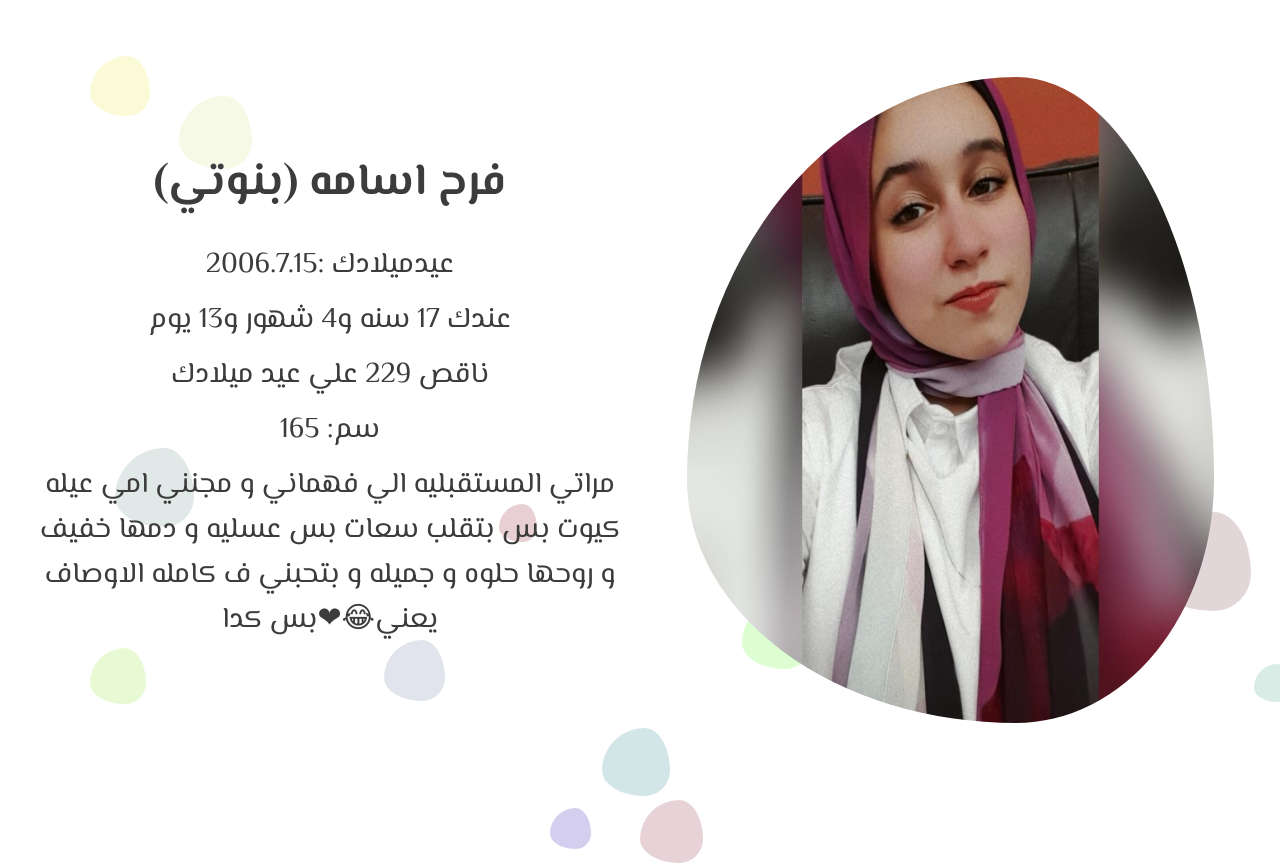
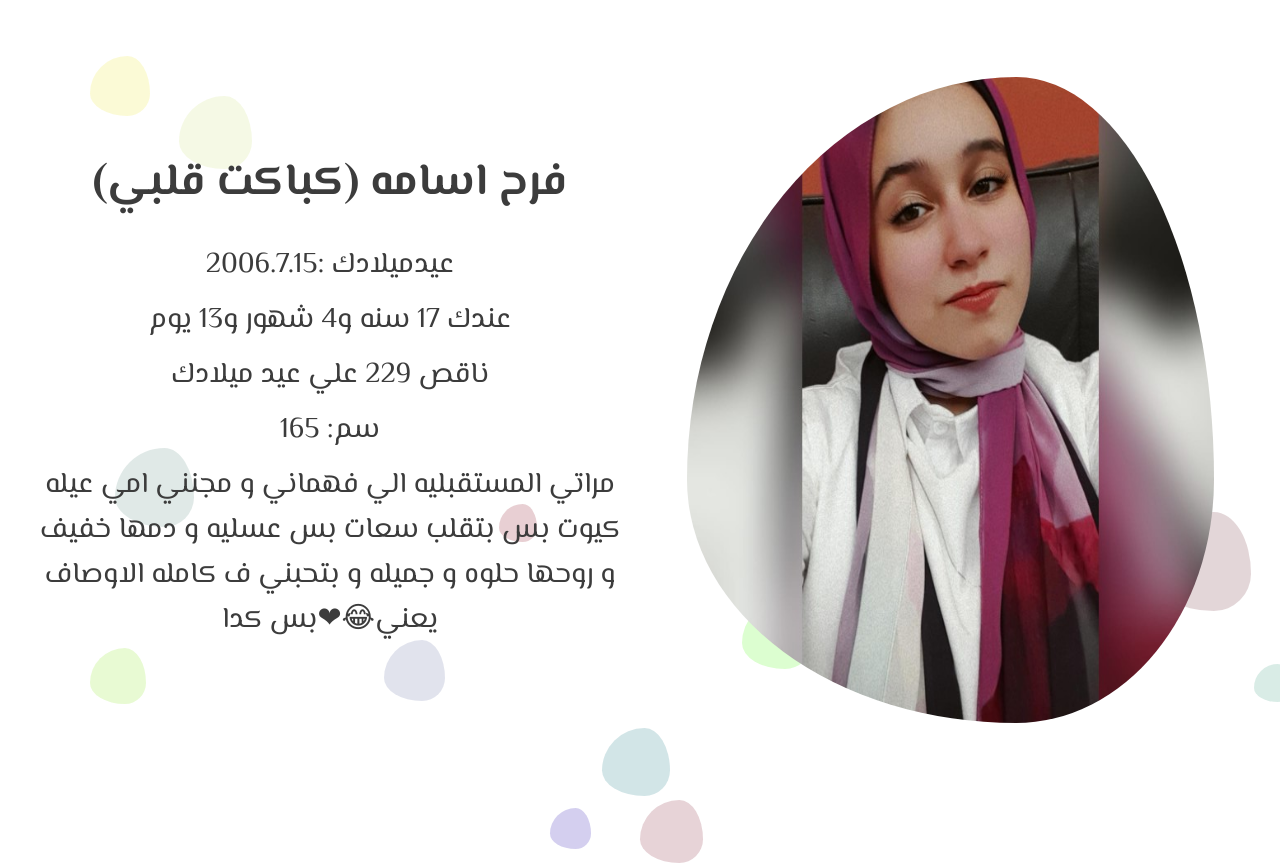
Before and after one commit to yossefhema562005/faroo7, a plain HTML site: page index.html in a window 1280 px wide. Shown: the top 866 px of the page. Drawn offline with Linux system fonts and the light colour scheme; a web font is replaced by a local one.

Commit message:
Update index.html

```diff
--- a/index.html
+++ b/index.html
@@ -19,7 +19,7 @@
           <div>
             <h2>
               فرح اسامه
-              <span>(بنوتي)</span>
+              <span>(كباكت قلبي)</span>
             </h2>
             <p>عيدميلادك :2006.7.15</p>
             <p>عندك<span id="f_age"></span></p>
```
